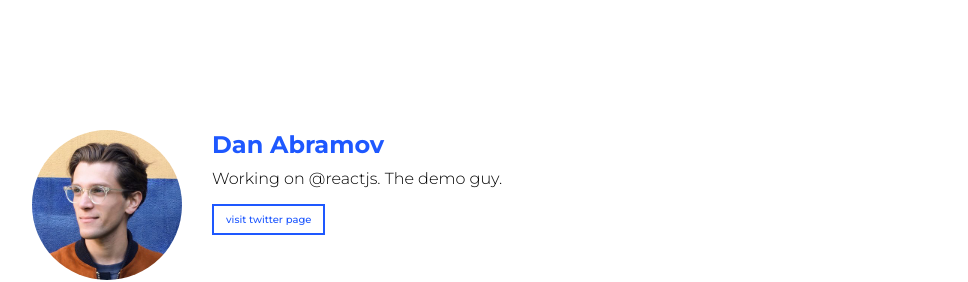
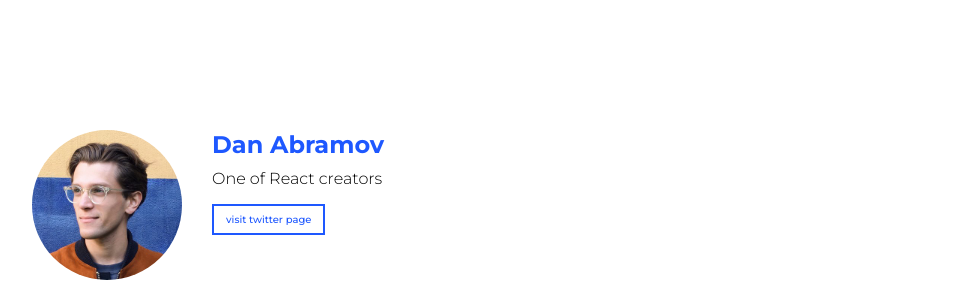
Before and after one commit to RomanJedras/reactList, a React (Create React App) app: page / in a window 1280 px wide. Shown: the top 282 px of the page, without its empty margins (166-1134 px from the left). Built offline with nearby package versions, Linux system fonts and the light colour scheme.

Commit message:
Add propTypes to task

```diff
--- a/package.json
+++ b/package.json
@@ -5,7 +5,8 @@
   "dependencies": {
     "react": "^16.6.3",
     "react-dom": "^16.6.3",
-    "react-scripts": "2.1.1"
+    "react-scripts": "2.1.1",
+    "prop-types": "latest"
   },
   "scripts": {
     "start": "react-scripts start",
--- a/src/components/ListWrapper/ListItem/ListItem.js
+++ b/src/components/ListWrapper/ListItem/ListItem.js
@@ -1,4 +1,5 @@
 import React from 'react'
+import PropTypes from 'prop-types'
 import './ListItem.css'
 
 
@@ -15,5 +16,17 @@
 
 );
 
+ListItem.defaultProps = {
+	description: 'One of React creators'
+};
+
+ListItem.propTypes = {
+	name: PropTypes.string.isRequired,
+	image: PropTypes.string.isRequired,
+	description: PropTypes.string,
+	twitterLink: PropTypes.string.isRequired
+};
+
+
 
 export default ListItem;
--- a/src/components/ListWrapper/ListWrapper.js
+++ b/src/components/ListWrapper/ListWrapper.js
@@ -7,7 +7,7 @@
 		<ul className={'listWrapper_list'}>
 
 			{twitterAccounts.map(item => (
-				<ListItem {...item} />
+				<ListItem key={item.name} {...item} />
 			))}
 		</ul>
 )
--- a/src/data/twitterAccounts.js
+++ b/src/data/twitterAccounts.js
@@ -7,7 +7,6 @@
     {
         image: danAbramovImage,
         name: 'Dan Abramov',
-        description: 'Working on @reactjs. The demo guy.',
         twitterLink: 'https://twitter.com/dan_abramov',
     },
     {
```
